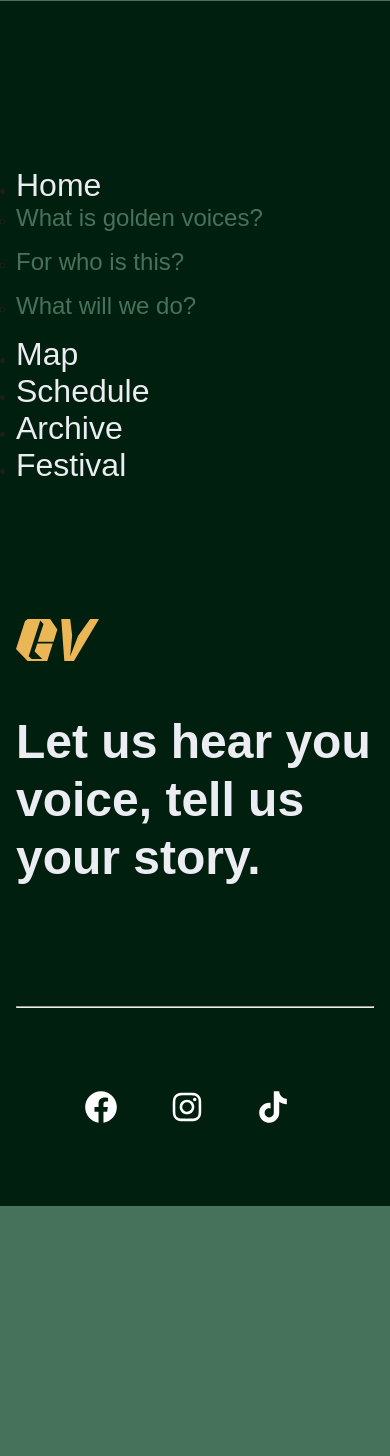
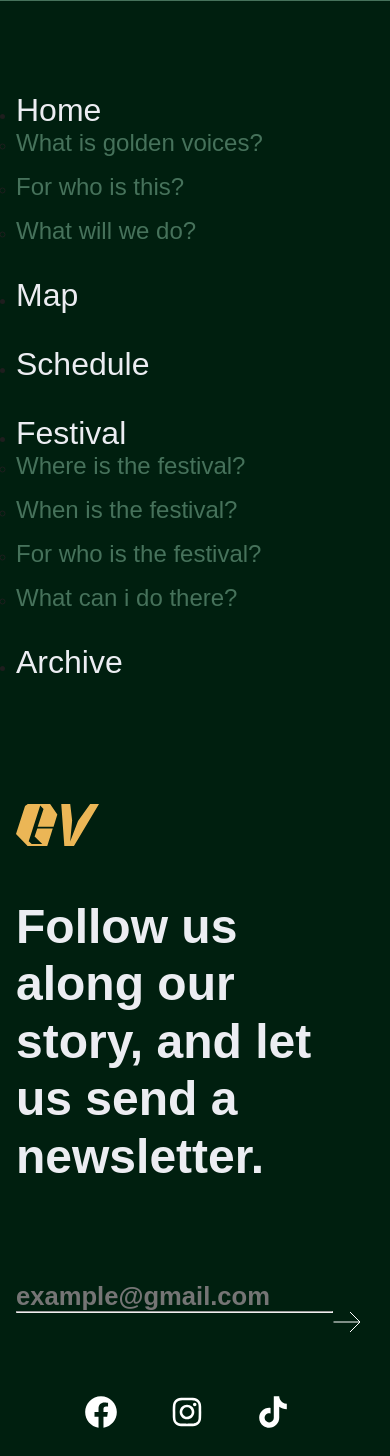
Before and after one commit to ekoman01/Reclaim-your-city, a PHP site: page /pages/map.html in a window 390 px wide. Shown: the part 1453-2909 px from the top of the page. Before the commit the page ends 2659 px from the top, so only its background shows below. Run offline with PHP 8.4, Linux system fonts and the light colour scheme; some libraries are stand-ins or nearby versions; some web fonts are replaced.

Commit message:
nav fix (mobile + desktop)

```diff
--- a/client/css/style.css
+++ b/client/css/style.css
@@ -59,13 +59,15 @@ footer {
   background-color: var(--dark-green);
   height: 80vh;
   display: grid;
-  grid-template-columns: 1fr 1fr;
+  grid-template-columns: 1.4fr 1fr;
   grid-template-rows: 1fr;
   padding: 2em 0 0 0;
 }
 
 .footer_left {
-  margin: 0 10em 0 5em;
+  margin: 0 10em 2em 5em;
+  padding: 0 5em 0 0;
+  border-right: var(--off-white) solid 1px;
 }
 
 .footer_left > img {
@@ -75,7 +77,21 @@ footer {
 .footer_left > p {
   font-size: 3.2em;
   line-height: 1.2em;
-  padding: 0 0 1.5em 0;
+  padding: 0 0 1em 0;
+}
+
+.footer_left > form > input {
+  background: none;
+  border: none;
+  font-size: 1.6em;
+  color: var(--off-white);
+}
+
+.footer_left > form > button {
+  background: none;
+  border: none;
+  float: right;
+  margin: 0 1em 0 0;
 }
 
 .footer_left > hr {
@@ -130,10 +146,12 @@ footer {
   .footer_left {
     order: 2;
     margin: 0 1em 0 1em;
+    padding: 0 0 0 0;
+    border: none;
   }
 
   .footer_left > img {
-    margin: 0 0 3em 0;
+    margin: 2em 0 3em 0;
   }
 
   .footer_left > p {
@@ -162,6 +180,10 @@ footer {
     column-gap: 0;
   }
 
+  .footer_right > ul > li {
+    margin: 0 0 2em 0;
+}
+
   .footer_list_title {
     font-size: 2em;
   }
--- a/client/pages/map.html
+++ b/client/pages/map.html
@@ -67,7 +67,11 @@
     <footer>
       <div class="footer_left">
         <img src="../assets/svg/logo_footer.svg" alt="">
-        <p class="footer_white">Let us hear you voice, tell us your story.</p>
+        <p class="footer_white">Follow us along our story, and let us send a newsletter.</p>
+        <form action="">
+          <input class="email" type="text" placeholder="example@gmail.com">
+          <button><img src="./assets/svg/arrow.svg" alt=""></button>
+        </form>
         <hr>
         <div class="footer_left_socials">
           <img src="../assets/svg/facebook.svg" alt="">
@@ -91,8 +95,22 @@
           </li>
           <li> <a class="footer_white footer_list_title" href="/pages/map.html">Map</a> </li>
           <li> <a class="footer_white footer_list_title" href="/pages/agenda.html">Schedule</a> </li>
+          <li> <a class="footer_white footer_list_title" href="/pages/festival.html">Festival</a>
+            <ul>
+              <li>
+                <a class="footer_grey" href="#www">Where is the festival?</a>
+              </li>
+              <li>
+                <a class="footer_grey" href="#www">When is the festival?</a>
+              </li>
+              <li>
+                <a class="footer_grey" href="#www">For who is the festival?</a>
+              </li>
+              <li>
+                <a class="footer_grey" href="#what">What can i do there?</a>
+            </ul>
+          </li>
           <li> <a class="footer_white footer_list_title" href="/pages/archive.html">Archive</a> </li>
-          <li> <a class="footer_white footer_list_title" href="/pages/festival.html">Festival</a> </li>
         </ul>
       </div>
     </footer>
```
Also changed, not shown: client/index.html (+20 -2 lines), client/pages/agenda.html (+20 -2 lines), client/pages/archive.html (+20 -2 lines), client/pages/category.html (+20 -2 lines), client/pages/festival.html (+22 -4 lines), client/assets/svg/arrow.svg (added), 1 other file.
